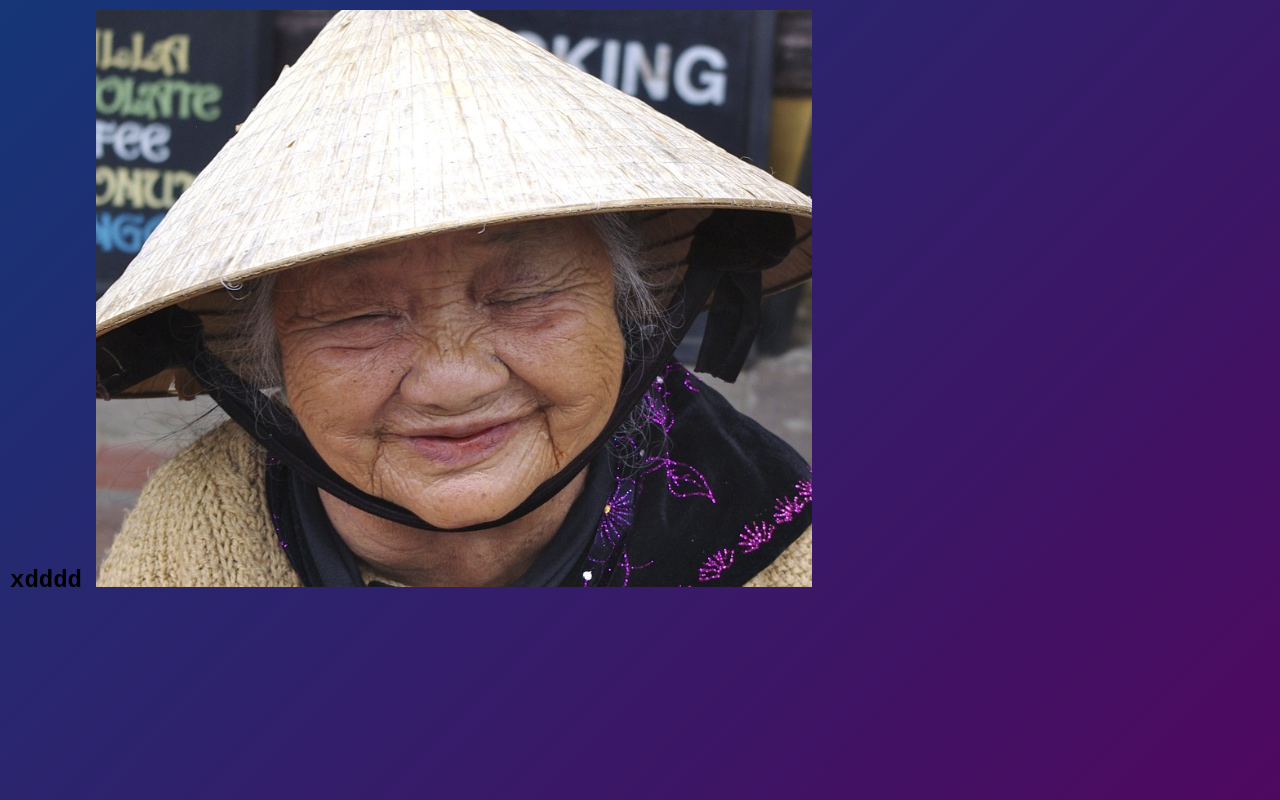
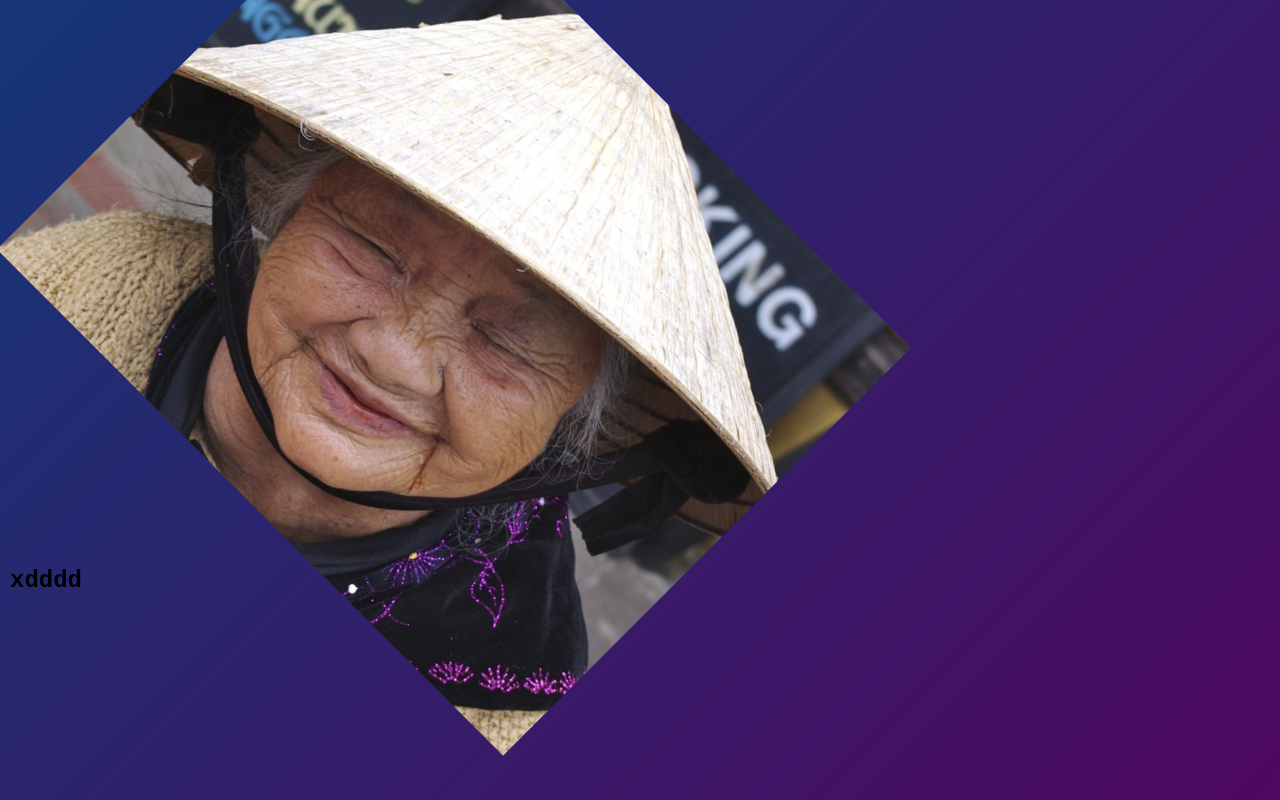
Before and after one commit to Petr-Snilek/ITV-debilci, a plain HTML site: page first.html in a window 1280 px wide. Drawn offline with Linux system fonts and the light colour scheme; files whose address does not match are found by name.

Commit message:
Update style.css

```diff
--- a/style.css
+++ b/style.css
@@ -10,3 +10,6 @@
     background: linear-gradient(135deg, #153677, #4e085f);
     padding: 10px;
 }
+img {
+    transform: rotate(45deg); /* Otočí obrázek o 45 stupňů */
+  }
```
